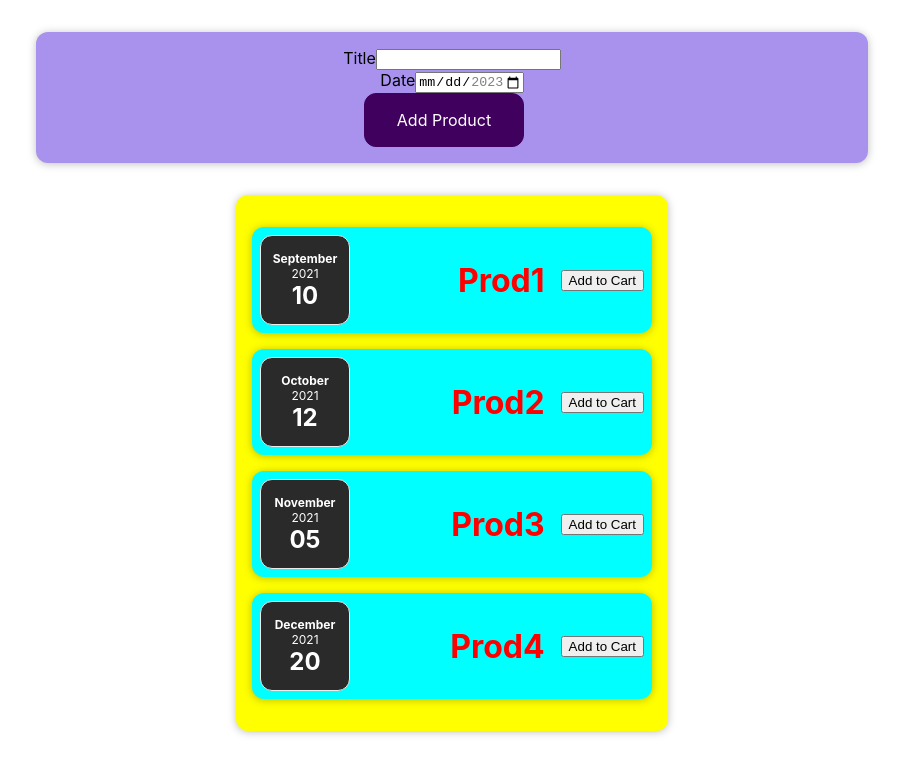
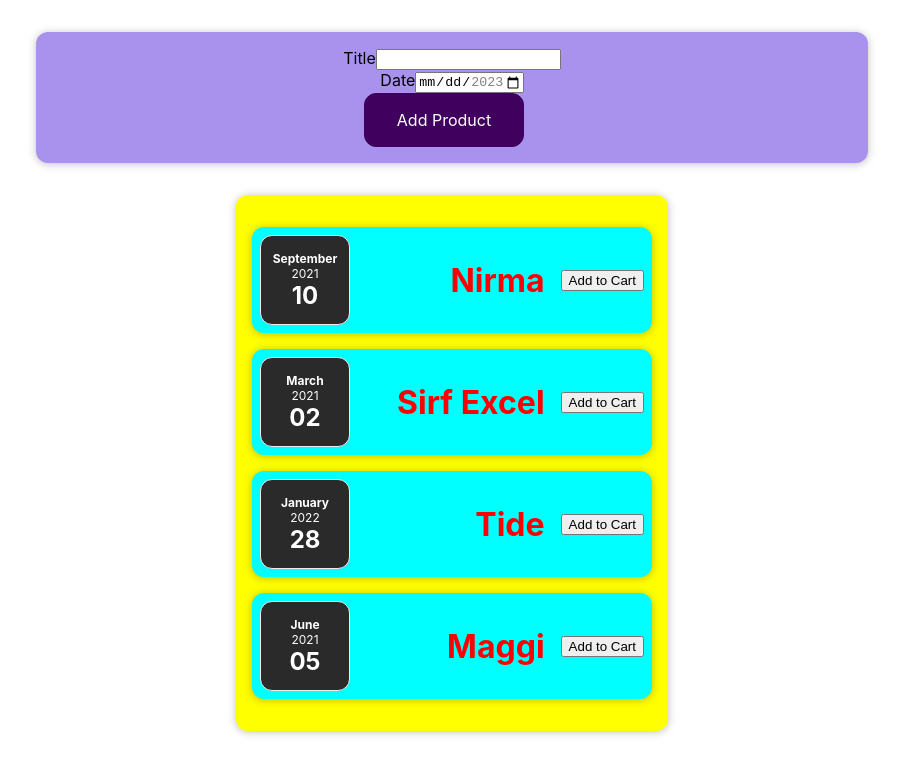
Before and after one commit to SAKSham197/React, a React (Create React App) app in the folder React_basics_2/: page / in a window 1280 px wide. Shown: the top 774 px of the page, without its empty margins (188-1091 px from the left). Built offline with nearby package versions, Linux system fonts and the light colour scheme.

Commit message:
App.js changes

```diff
--- a/React_basics_2/src/App.js
+++ b/React_basics_2/src/App.js
@@ -1,42 +1,45 @@
 import React from 'react';
-import './App.css';
-import Products from './components/Products';
 import NewProduct from './components/NewProduct';
 
+import Products from './components/Products';
 
-function App() {
+const App = () => {
   const products = [
     {
-      id:'p1',
-      title:'Prod1',
-      amount:100,
-      date:new Date(2021,8,10)
+      id: 'p1',
+      title: 'Nirma',
+      amount: 100,
+      date: new Date(2021, 8, 10),
     },
     {
       id: 'p2',
-      title: 'Prod2',
-      amount: 150,
-      date: new Date(2021, 9, 12)
-    },
+      title: 'Sirf Excel',
+      amount: 200,
+      date: new Date(2021, 2, 2) },
     {
       id: 'p3',
-      title: 'Prod3',
-      amount: 200,
-      date: new Date(2021, 10, 5)
+      title: 'Tide',
+      amount: 130,
+      date: new Date(2021, 12, 28),
     },
     {
       id: 'p4',
-      title: 'Prod4',
-      amount: 75,
-      date: new Date(2021, 11, 20)
-    }
-  ]
+      title: 'Maggi',
+      amount: 450,
+      date: new Date(2021, 5, 5),
+    },
+  ];
+
+  function printProductData(data) {
+    console.log("i am inside APP.js")
+    console.log(data)
+  }
+
   return (
-    <div className="App">
-      <NewProduct/>
-      <Products items={products}></Products>
+    <div>
+      <NewProduct pranay = {printProductData} />
+      <Products items={products} />
     </div>
-
   );
 }
 
```
